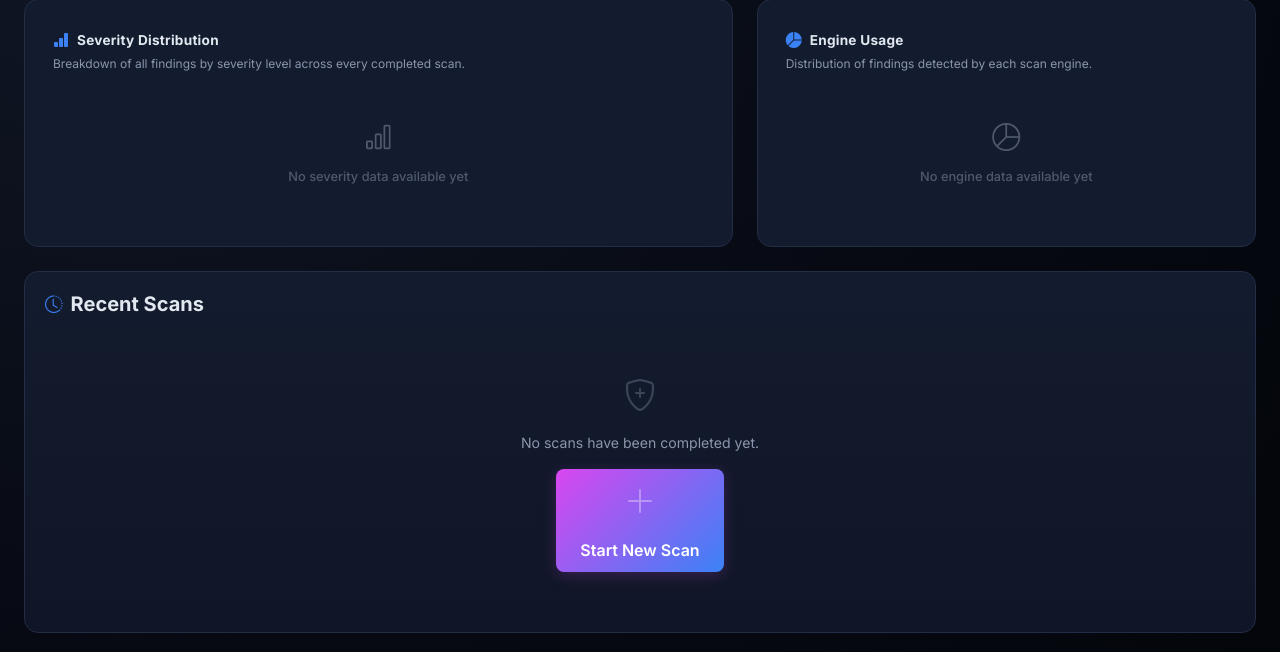
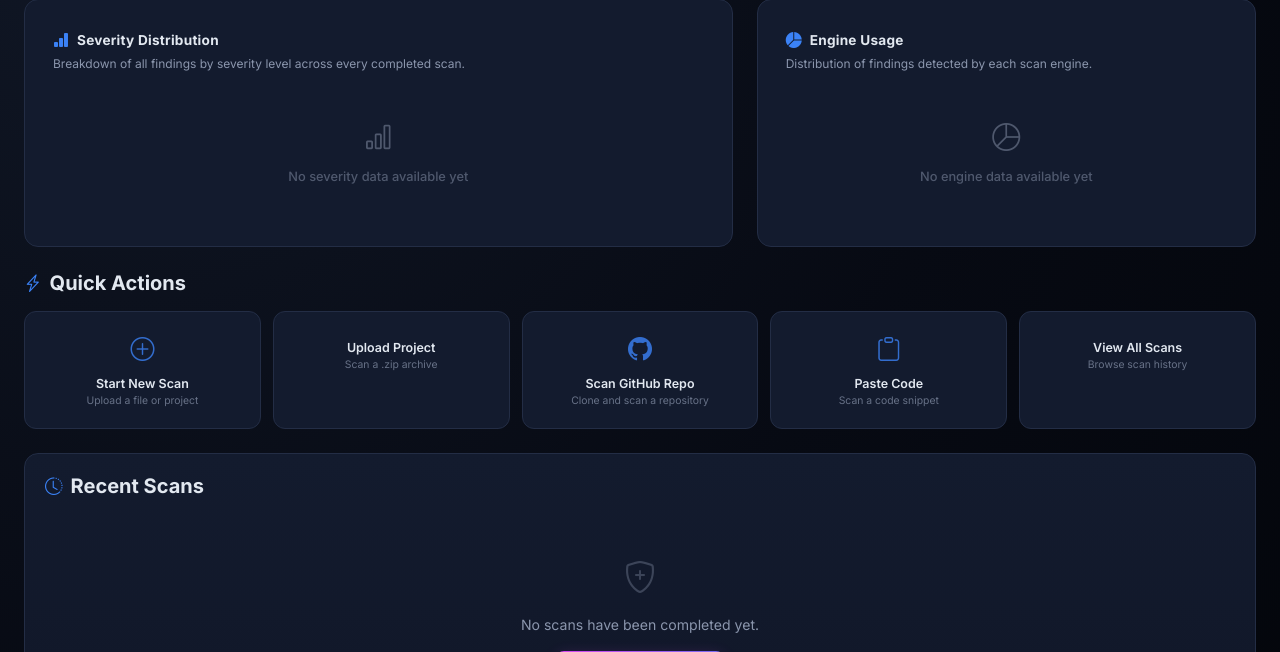
Before and after one commit to Ayushman-Prajapati/ARGUS, a Django app: page /dashboard/ in a window 1280 px wide. Shown: the part 473-1125 px from the top of the page. Run offline with Django 5.2, Linux system fonts and the light colour scheme; data that the repository does not hold is empty.

Commit message:
feat(dashboard): improve analytics section

```diff
--- a/static/css/custom.css
+++ b/static/css/custom.css
@@ -531,6 +531,86 @@ a { color: var(--argus-accent); }
 .analytics-section .argus-panel {
     display: flex;
     flex-direction: column;
+}
+
+/* ================================================================
+   QUICK ACTIONS
+   ================================================================ */
+
+.quick-actions-grid {
+    display: grid;
+    grid-template-columns: repeat(5, 1fr);
+    gap: 0.75rem;
+}
+
+.quick-action-card {
+    display: flex;
+    flex-direction: column;
+    align-items: center;
+    text-align: center;
+    gap: 0.5rem;
+    padding: 1.25rem 0.75rem;
+    background: var(--argus-bg-card);
+    border: 1px solid var(--argus-border);
+    border-radius: 12px;
+    text-decoration: none;
+    color: var(--argus-text);
+    transition: all 0.2s ease;
+}
+
+.quick-action-card:hover {
+    border-color: var(--argus-accent);
+    transform: translateY(-2px);
+    box-shadow: 0 4px 20px rgba(59, 130, 246, 0.12);
+    color: var(--argus-text);
+    text-decoration: none;
+}
+.quick-action-card:focus-visible {
+    outline: 2px solid var(--argus-accent);
+    outline-offset: 2px;
+}
+
+.quick-action-icon i {
+    font-size: 1.5rem;
+    color: var(--argus-accent);
+    opacity: 0.8;
+    transition: opacity 0.2s ease;
+}
+.quick-action-card:hover .quick-action-icon i {
+    opacity: 1;
+}
+
+.quick-action-content {
+    display: flex;
+    flex-direction: column;
+    gap: 0.15rem;
+    min-width: 0;
+}
+
+.quick-action-title {
+    font-size: 0.78rem;
+    font-weight: 600;
+    color: var(--argus-text);
+    line-height: 1.3;
+}
+
+.quick-action-desc {
+    font-size: 0.65rem;
+    color: var(--argus-text-muted);
+    line-height: 1.3;
+    opacity: 0.7;
+}
+
+@media (max-width: 991.98px) {
+    .quick-actions-grid {
+        grid-template-columns: repeat(3, 1fr);
+    }
+}
+
+@media (max-width: 575.98px) {
+    .quick-actions-grid {
+        grid-template-columns: repeat(2, 1fr);
+    }
 }
 
 /* ================================================================
--- a/templates/scanner/dashboard.html
+++ b/templates/scanner/dashboard.html
@@ -126,6 +126,53 @@
                 {% endif %}
             </div>
         </div>
+    </div>
+</div>
+
+<!-- Quick Actions -->
+<div class="quick-actions-section mb-4">
+    <div class="d-flex align-items-center mb-3">
+        <h5 class="fw-bold mb-0">
+            <i class="bi bi-lightning-charge me-2" style="color:var(--argus-accent);font-size:1.1rem;"></i>Quick Actions
+        </h5>
+    </div>
+
+    <div class="quick-actions-grid">
+        <a href="{% url 'scanner:upload_file' %}" class="quick-action-card">
+            <div class="quick-action-icon"><i class="bi bi-plus-circle"></i></div>
+            <div class="quick-action-content">
+                <span class="quick-action-title">Start New Scan</span>
+                <span class="quick-action-desc">Upload a file or project</span>
+            </div>
+        </a>
+        <a href="{% url 'scanner:upload_zip' %}" class="quick-action-card">
+            <div class="quick-action-icon"><i class="bi bi-file-archive"></i></div>
+            <div class="quick-action-content">
+                <span class="quick-action-title">Upload Project</span>
+                <span class="quick-action-desc">Scan a .zip archive</span>
+            </div>
+        </a>
+        <a href="{% url 'scanner:scan_github' %}" class="quick-action-card">
+            <div class="quick-action-icon"><i class="bi bi-github"></i></div>
+            <div class="quick-action-content">
+                <span class="quick-action-title">Scan GitHub Repo</span>
+                <span class="quick-action-desc">Clone and scan a repository</span>
+            </div>
+        </a>
+        <a href="{% url 'scanner:paste_code' %}" class="quick-action-card">
+            <div class="quick-action-icon"><i class="bi bi-clipboard"></i></div>
+            <div class="quick-action-content">
+                <span class="quick-action-title">Paste Code</span>
+                <span class="quick-action-desc">Scan a code snippet</span>
+            </div>
+        </a>
+        <a href="{% url 'scanner:scan_list' %}" class="quick-action-card">
+            <div class="quick-action-icon"><i class="bi bi-list-checklist"></i></div>
+            <div class="quick-action-content">
+                <span class="quick-action-title">View All Scans</span>
+                <span class="quick-action-desc">Browse scan history</span>
+            </div>
+        </a>
     </div>
 </div>
 
```
